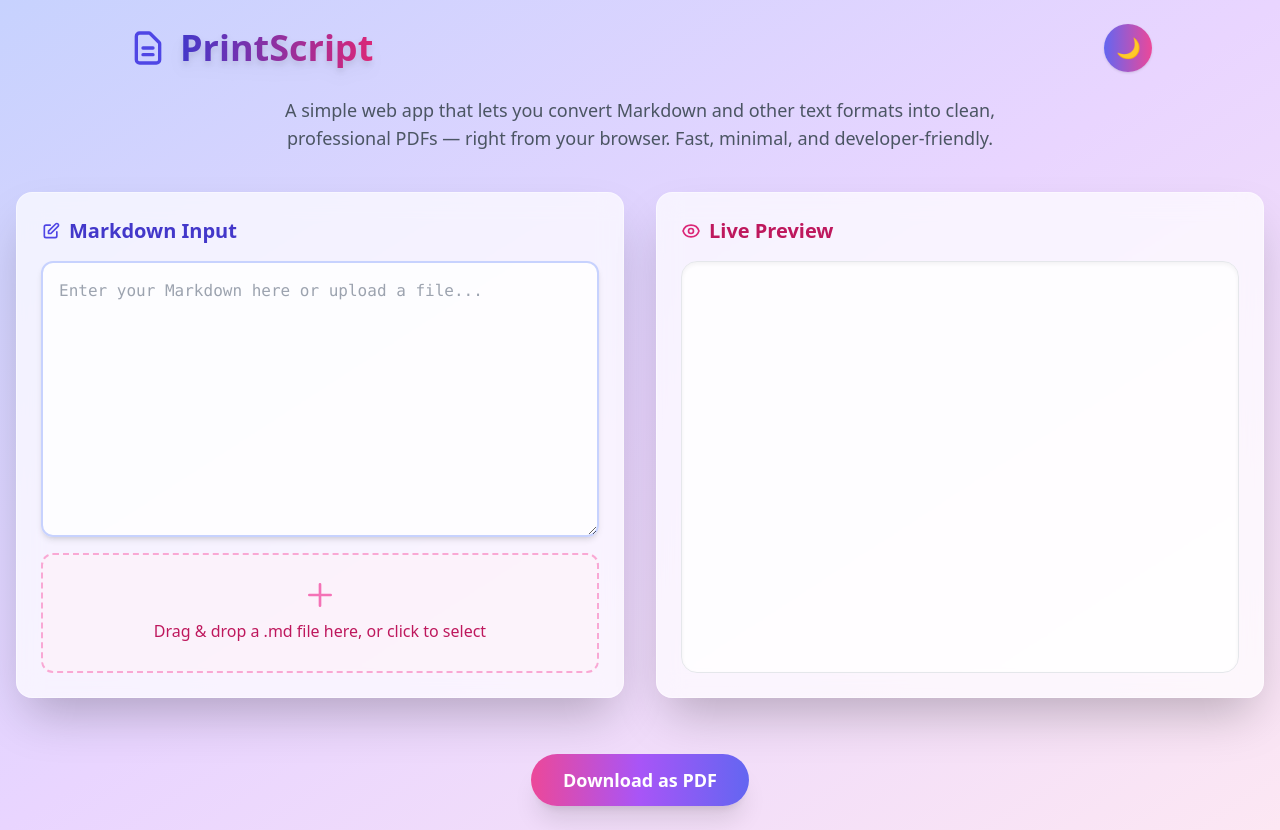
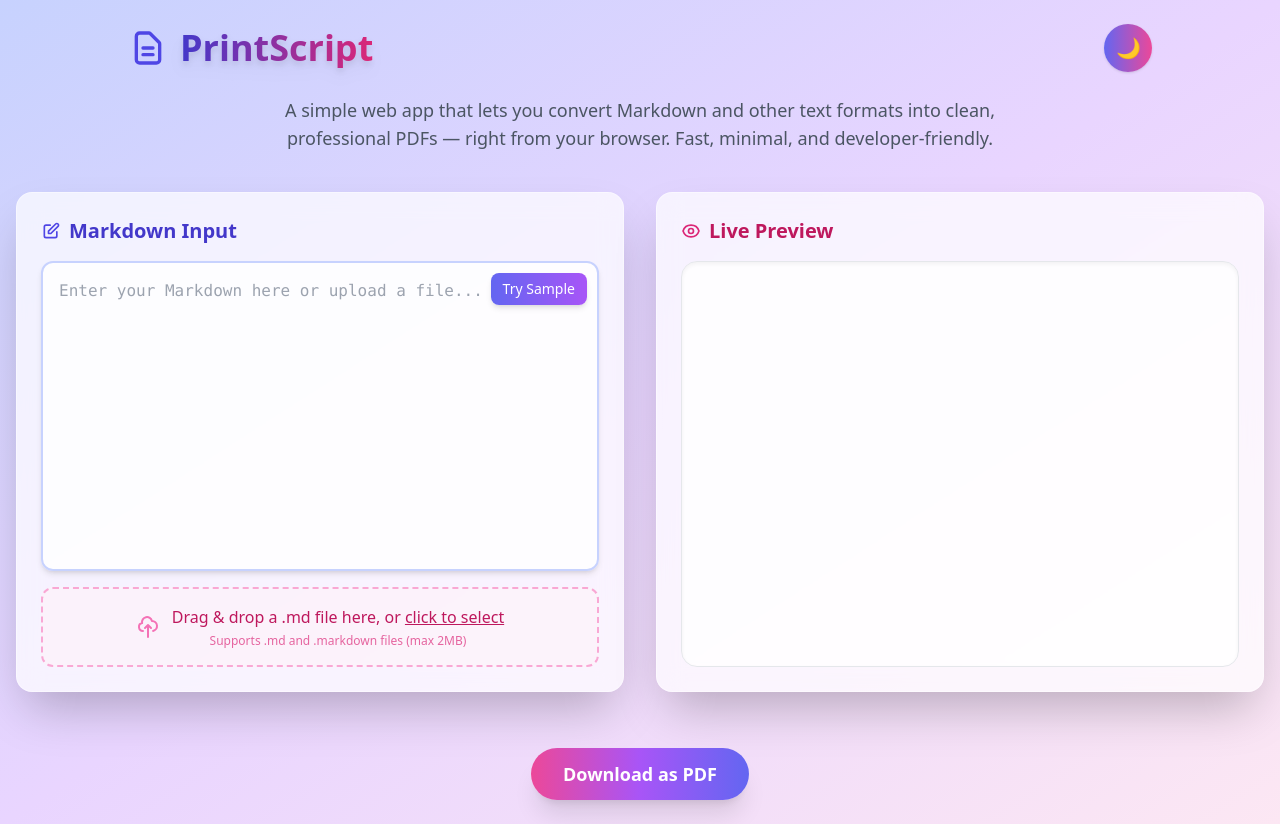
Before and after one commit to MasterSupream/PrintScript, a React (Create React App) app in the folder client/: page / in a window 1280 px wide. Built offline with nearby package versions, Linux system fonts and the light colour scheme; no server answers.

Commit message:
Alpha version 1.0.25

```diff
--- a/client/src/MarkdownInput.tsx
+++ b/client/src/MarkdownInput.tsx
@@ -10,6 +10,47 @@ interface MarkdownInputProps {
 
 const MarkdownInput: React.FC<MarkdownInputProps> = ({ value, onChange, onError, onLoadingChange }) => {
   const fileInputRef = useRef<HTMLInputElement>(null);
+
+  const sampleMarkdown = `# Welcome to PrintScript! 📄
+
+**PrintScript** is a simple web app that converts Markdown into clean, professional PDFs right from your browser.
+
+## Features ✨
+
+- **Live Preview** - See your content rendered instantly
+- **Beautiful PDFs** - Clean formatting with syntax highlighting
+- **Drag & Drop** - Easy file uploads
+- **Dark Mode** - Easy on the eyes
+- **Mobile Friendly** - Works on all devices
+
+## Code Example
+
+\`\`\`javascript
+function generatePDF(markdown) {
+  return fetch('/api/generate-pdf', {
+    method: 'POST',
+    headers: { 'Content-Type': 'application/json' },
+    body: JSON.stringify({ markdown })
+  });
+}
+\`\`\`
+
+## Quick List
+
+1. Write your markdown
+2. Preview it live
+3. Generate PDF
+4. Download instantly
+
+> **Tip:** Try editing this sample content and watch the preview update in real-time!
+
+---
+
+*Ready to create your PDF? Click the "Generate PDF" button below!*`;
+
+  const handleLoadSample = () => {
+    onChange(sampleMarkdown);
+  };
 
   const handleTextChange = (e: React.ChangeEvent<HTMLTextAreaElement>) => {
     onChange(e.target.value);
@@ -44,25 +85,60 @@ const MarkdownInput: React.FC<MarkdownInputProps> = ({ value, onChange, onError,
   };
 
   return (
-    <div className="markdown-input flex flex-col gap-4">
+    <div className="markdown-input flex flex-col gap-3 sm:gap-4 h-full">
+      <div className="flex-1 relative">
         <textarea
           value={value}
           onChange={handleTextChange}
           placeholder="Enter your Markdown here or upload a file..."
-        rows={10}
-        className="w-full border-2 border-indigo-200 focus:border-indigo-500 rounded-xl p-4 shadow-md transition-all duration-200 outline-none resize-y font-mono bg-white/80 placeholder-gray-400 text-base min-h-[160px]"
+          className="w-full h-full border-2 border-indigo-200 dark:border-indigo-600 focus:border-indigo-500 dark:focus:border-indigo-400 rounded-lg sm:rounded-xl p-3 sm:p-4 shadow-md transition-all duration-200 outline-none resize-none font-mono bg-white/80 dark:bg-gray-800/80 placeholder-gray-400 dark:placeholder-gray-500 text-gray-800 dark:text-gray-200 text-sm sm:text-base min-h-[200px] sm:min-h-[250px]"
         />
-      <label className="flex flex-col items-center justify-center border-2 border-dashed border-pink-300 rounded-xl p-6 bg-pink-50/60 hover:bg-pink-100/80 cursor-pointer transition-all duration-200 relative group">
-        <svg className="h-8 w-8 text-pink-400 mb-2 group-hover:scale-110 transition-transform" fill="none" viewBox="0 0 24 24" stroke="currentColor"><path strokeLinecap="round" strokeLinejoin="round" strokeWidth={2} d="M12 4v16m8-8H4" /></svg>
-        <span className="text-pink-700 font-medium mb-1">Drag & drop a .md file here, or click to select</span>
+        {!value.trim() && (
+          <button
+            onClick={handleLoadSample}
+            className="absolute top-3 right-3 px-3 py-1.5 bg-gradient-to-r from-indigo-500 to-purple-500 text-white text-xs sm:text-sm font-medium rounded-lg hover:from-purple-500 hover:to-indigo-500 transition-all duration-200 shadow-md hover:shadow-lg focus:outline-none focus:ring-2 focus:ring-purple-300"
+          >
+            Try Sample
+          </button>
+        )}
+      </div>
+
+      <div className="flex flex-col sm:flex-row gap-2 sm:gap-3">
+        <label className="flex-1 flex flex-col items-center justify-center border-2 border-dashed border-pink-300 dark:border-pink-500 rounded-lg sm:rounded-xl p-3 sm:p-4 bg-pink-50/60 dark:bg-pink-900/20 hover:bg-pink-100/80 dark:hover:bg-pink-900/40 cursor-pointer transition-all duration-200 relative group min-h-[60px] sm:min-h-[70px]">
+          <div className="flex items-center gap-2 sm:gap-3">
+            <svg className="h-5 w-5 sm:h-6 sm:w-6 text-pink-400 dark:text-pink-300 group-hover:scale-110 transition-transform" fill="none" viewBox="0 0 24 24" stroke="currentColor">
+              <path strokeLinecap="round" strokeLinejoin="round" strokeWidth={2} d="M7 16a4 4 0 01-.88-7.903A5 5 0 1115.9 6L16 6a5 5 0 011 9.9M15 13l-3-3m0 0l-3 3m3-3v12" />
+            </svg>
+            <div className="text-center">
+              <span className="text-pink-700 dark:text-pink-300 font-medium text-sm sm:text-base block">
+                <span className="hidden sm:inline">Drag & drop a .md file here, or </span>
+                <span className="sm:hidden">Upload </span>
+                <span className="underline">click to select</span>
+              </span>
+              <span className="text-pink-600/70 dark:text-pink-400/70 text-xs mt-1 block">
+                Supports .md and .markdown files (max 2MB)
+              </span>
+            </div>
+          </div>
           <input
             type="file"
             accept={ALLOWED_FILE_TYPES.map(ext => `.${ext}`).join(',')}
             ref={fileInputRef}
             onChange={handleFileChange}
             className="hidden"
+            aria-label="Upload markdown file"
           />
         </label>
+
+        {value.trim() && (
+          <button
+            onClick={() => onChange('')}
+            className="px-4 py-2 bg-gray-200 dark:bg-gray-700 text-gray-700 dark:text-gray-300 rounded-lg hover:bg-gray-300 dark:hover:bg-gray-600 transition-all duration-200 text-sm font-medium whitespace-nowrap"
+          >
+            Clear
+          </button>
+        )}
+      </div>
     </div>
   );
 };
```
Lines whose indentation alone changed are shown as unchanged.
